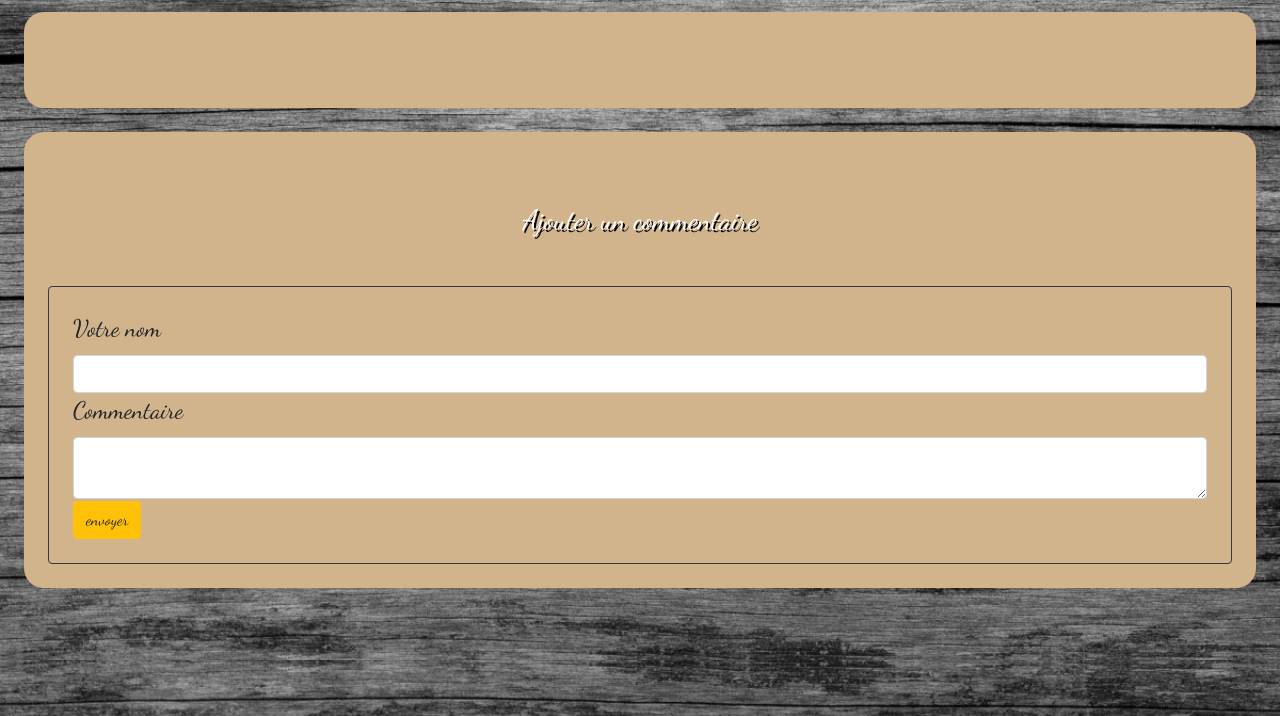
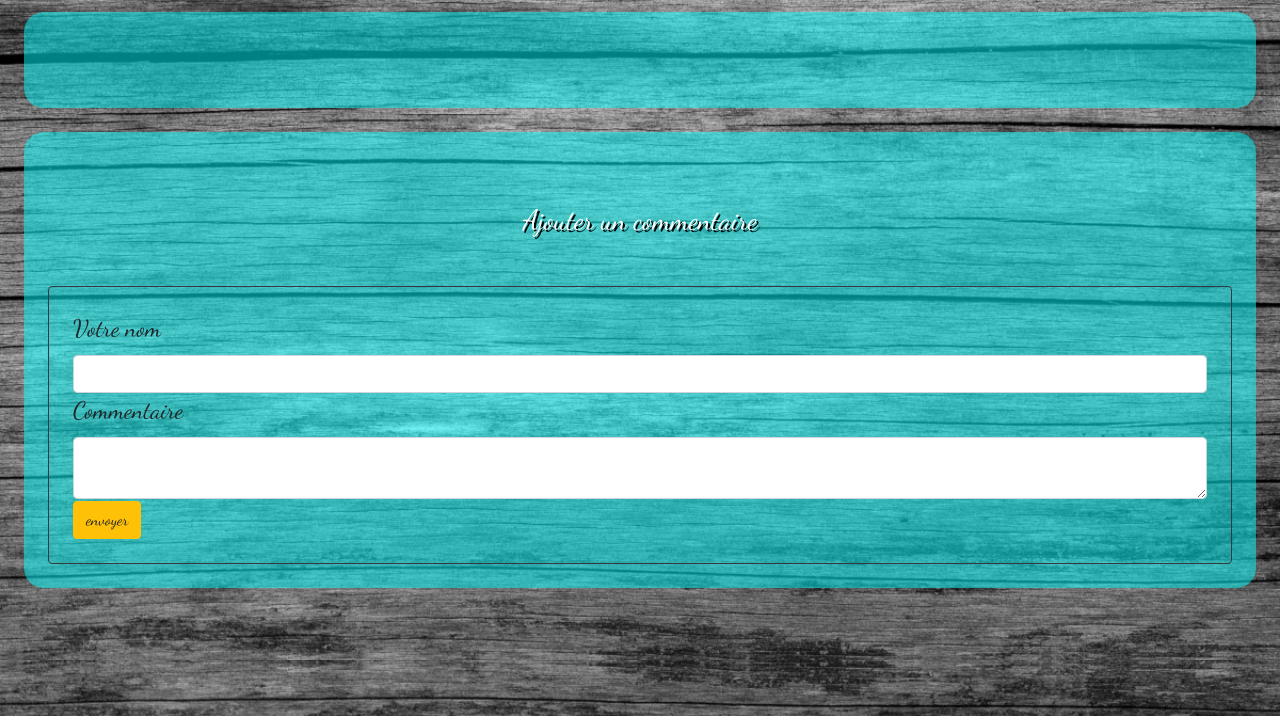
Before and after one commit to LudwigJedde/blog_mvc, a PHP site: template view/chapitre.php in a window 1280 px wide. Shown: the part 84-800 px from the top of the page. Run offline with PHP 8.4, Linux system fonts and the light colour scheme; the template is opened without the code that fills it, so the values that code supplies are empty.

Commit message:
ajouté couleur fond

```diff
--- a/public/style.css
+++ b/public/style.css
@@ -4,7 +4,7 @@ body, html {
   background-size: cover;
 }
 
-.home-title, .box-article{
+.box-article{
     margin: 20px;
     padding: 20px;
 
@@ -27,10 +27,15 @@ h1, h2, h3, a, .media-body{
     color: #fd7e14;
 }
 .post, .addComment{
-    background-color: tan;
-    border-radius: 20px;
+   background: rgb(0, 255, 255); /* The Fallback */
+   background: rgba(0, 255, 255, 0.5);
+   border-radius: 20px;
 }
 
 .comments{
     background-color:cadetblue;
 }
+
+.dropdown-item{
+    text-shadow: none;
+}
```
